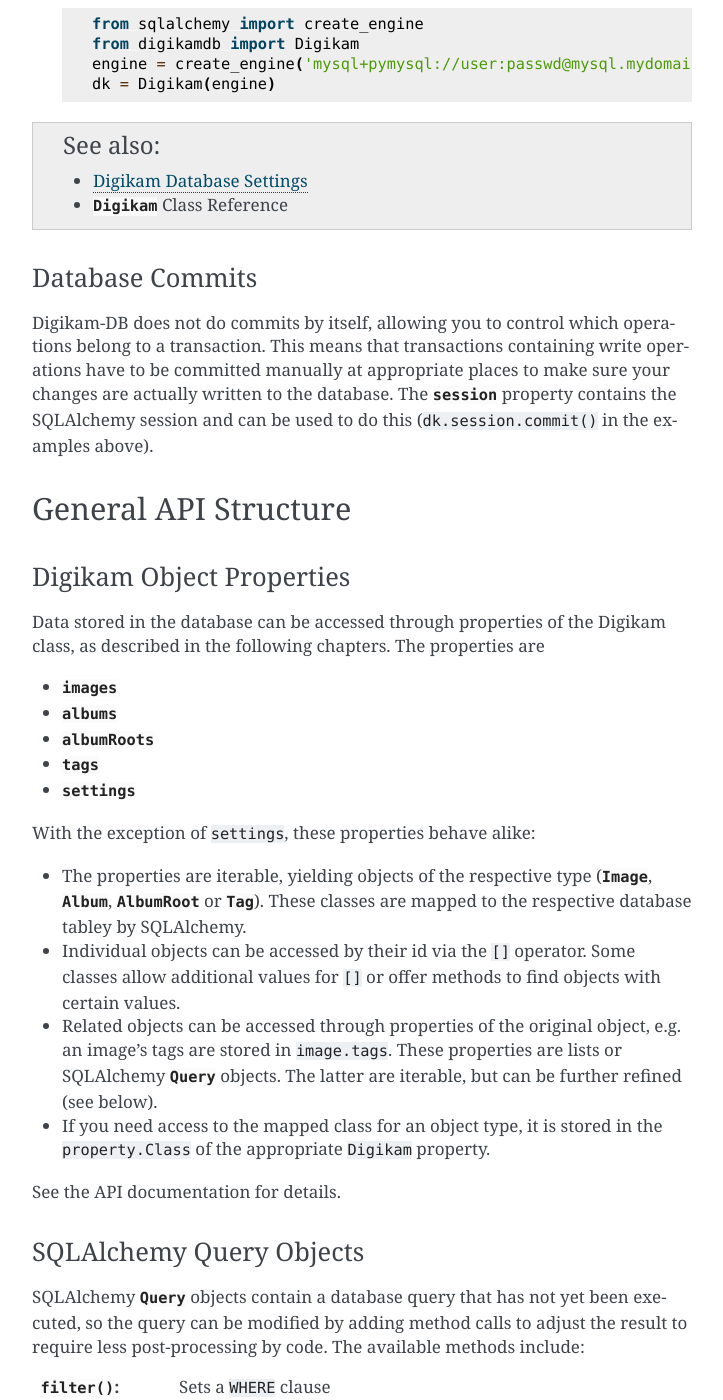
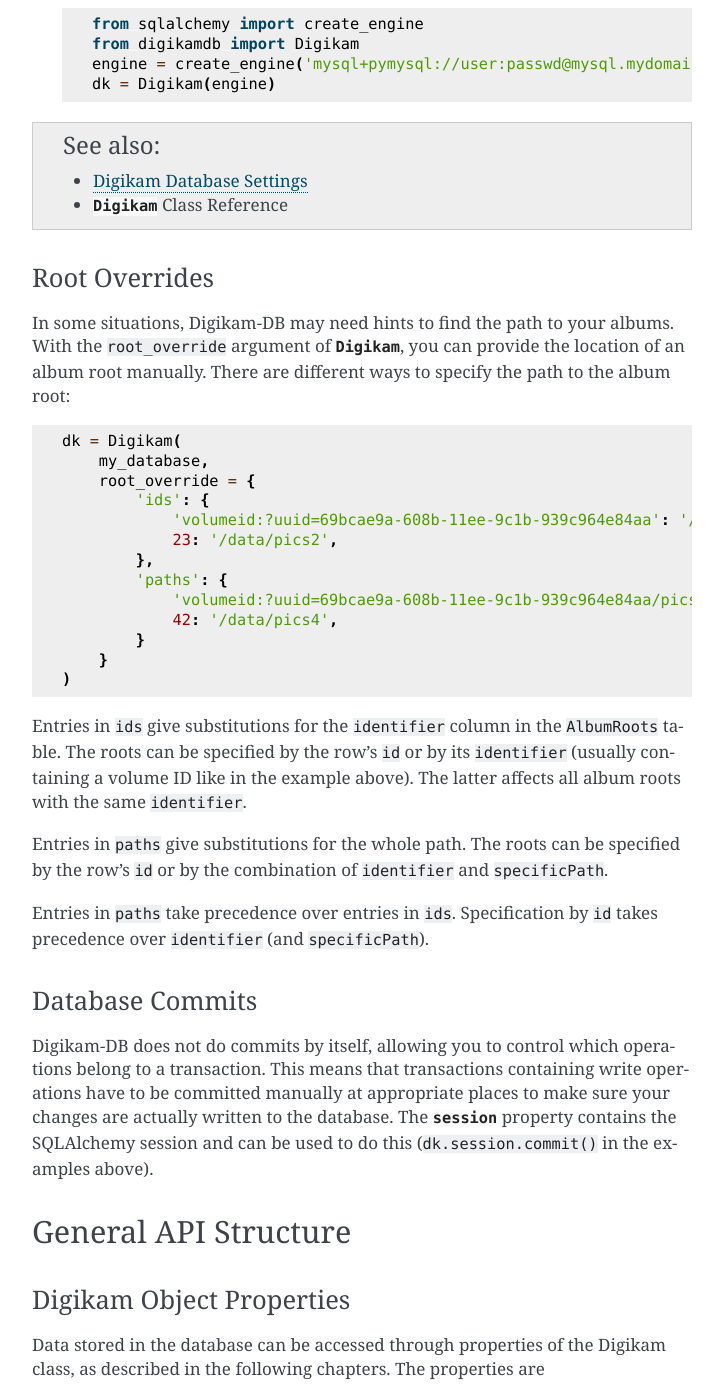
Before and after one commit to rcw-2/python-digikamdb, a Sphinx documentation site: the page built from docs/tutorial.rst, in a window 1280 px wide and 1400 px high, scrolled down 978 px. Shown: the whole window, without its empty margins (388-1111 px from the left). Built offline with Sphinx 7.4.7, drawn with Linux system fonts in a browser that asks for light colours; the version number could not be read and is left out.

Commit message:
Documentation for root_override

```diff
--- a/docs/tutorial.rst
+++ b/docs/tutorial.rst
@@ -55,11 +55,48 @@
         engine = create_engine('mysql+pymysql://user:passwd@mysql.mydomain.org/mydatabase')
         dk = Digikam(engine)
 
-
 .. seealso::
 
     * `Digikam Database Settings <https://docs.kde.org/trunk5/en/digikam-doc/digikam/using-setup.html#using-setup-database>`_
     * :class:`~digikamdb.conn.Digikam` Class Reference
+
+.. _Root Overrides:
+
+Root Overrides
+~~~~~~~~~~~~~~~
+
+In some situations, Digikam-DB may need hints to find the path to your albums.
+With the ``root_override`` argument of :class:`~digikamdb.conn.Digikam`, you
+can provide the location of an album root manually. There are different ways
+to specify the path to the album root:
+
+.. code-block:: python
+
+    dk = Digikam(
+        my_database,
+        root_override = {
+            'ids': {
+                'volumeid:?uuid=69bcae9a-608b-11ee-9c1b-939c964e84aa': '/data/pics1',
+                23: '/data/pics2',
+            },
+            'paths': {
+                'volumeid:?uuid=69bcae9a-608b-11ee-9c1b-939c964e84aa/pics3': '/data/pics3',
+                42: '/data/pics4',
+            }
+        }
+    )
+
+Entries in ``ids`` give substitutions for the ``identifier`` column in the
+``AlbumRoots`` table. The roots can be specified by the row's ``id`` or by its
+``identifier`` (usually containing a volume ID like in the example above). The
+latter affects all album roots with the same ``identifier``.
+
+Entries in ``paths`` give substitutions for the whole path. The roots can be
+specified by the row's ``id`` or by the combination of ``identifier`` and
+``specificPath``.
+
+Entries in ``paths`` take precedence over entries in ``ids``. Specification by
+``id`` takes precedence over ``identifier`` (and ``specificPath``).
 
 
 Database Commits
```
Also changed, not shown: 1 other file.
